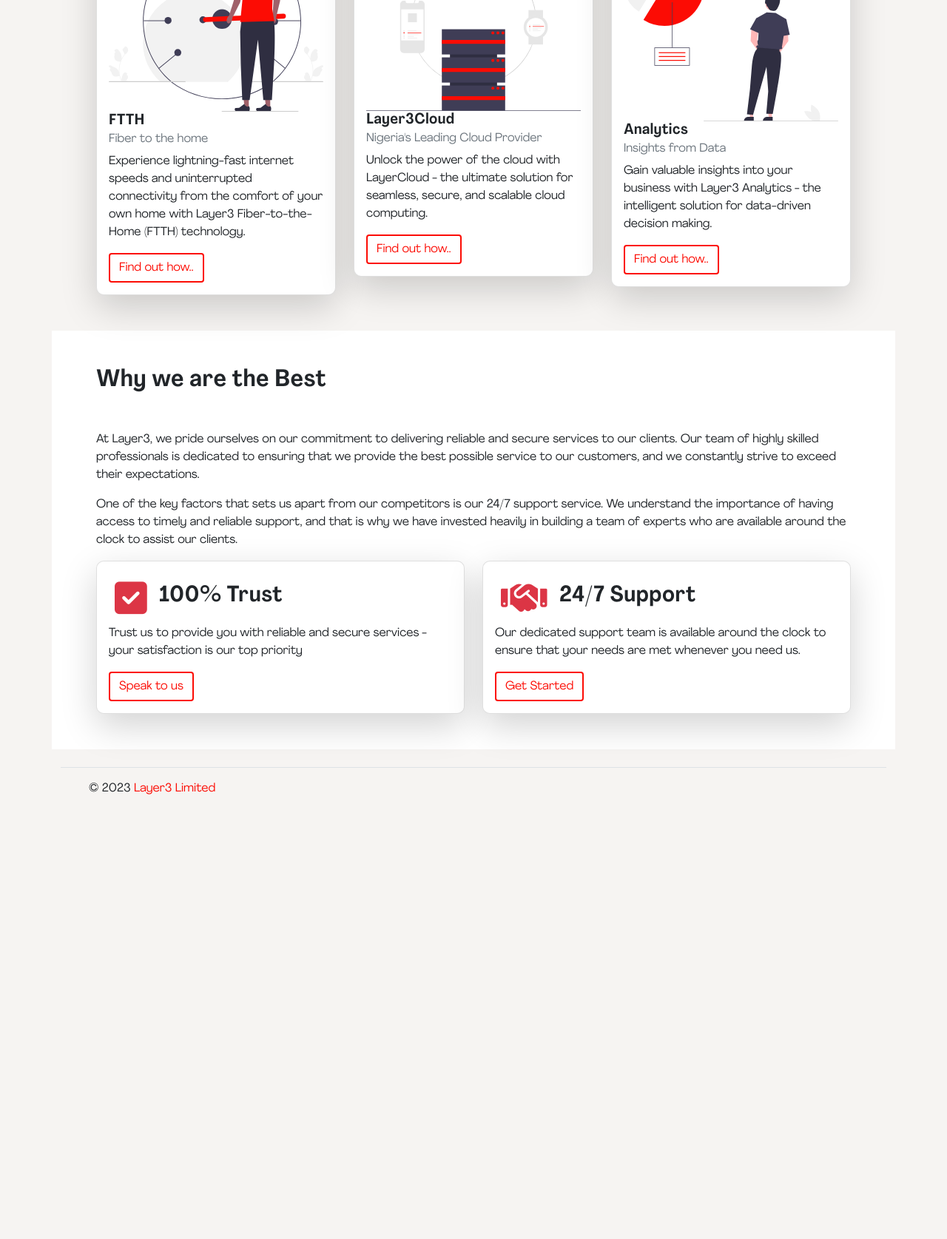
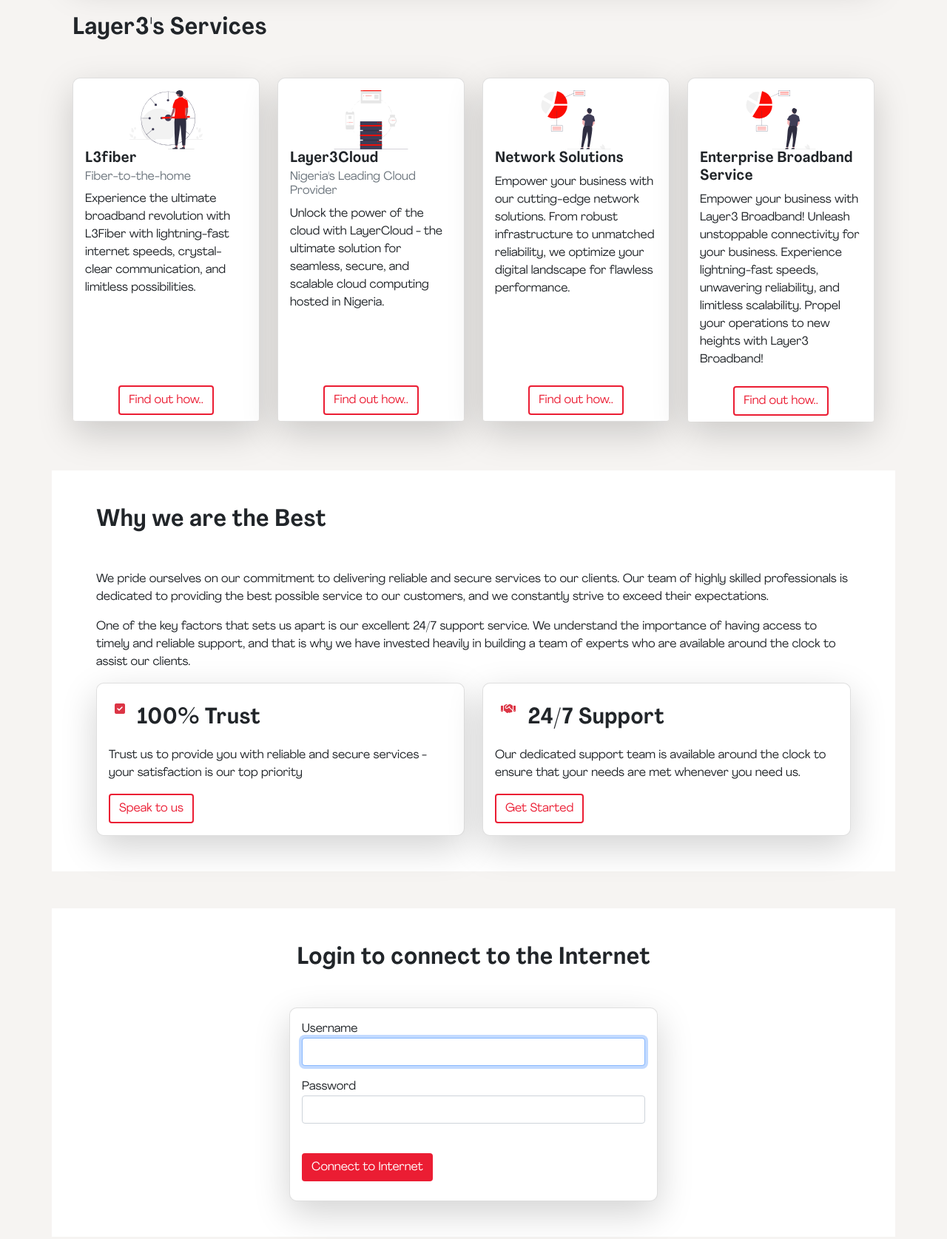
Before and after one commit to mrvincentoti/ibbgolfclub, a plain HTML site: page index.html in a window 1280 px wide. Shown: the part 946-2621 px from the top of the page at 74% size. Before the commit the page ends 2064 px from the top, so only its background shows below. Drawn offline with nearby package versions, Linux system fonts and the light colour scheme.

Commit message:
initial commit

```diff
--- a/index.html
+++ b/index.html
@@ -71,12 +71,9 @@
         <div class="row bg-red p-5">
           <div class="col-md-7 welcome__text_container">
             <div class="welcome__text">
-              <h1 class="card-title card-title letters animate pop">Welcome to IBB Golf Club Internet</h1>
-              <span class="animate pop">Experience seamless internet connectivity at IBB Golf Club Powered By <a href="https://www.layer3.ng">Layer3 Limited</a></span>
+              <h1 class="card-title card-title letters animate pop">Welcome to IBB Golf Club Internet - <span class="animate pop">Powered By <a href="https://www.layer3.ng">Layer3!</a></span></h1>
             </div>
-            <div class="welcome__buttons mt-5">
-              <!-- <a href="" class="btn btn-red animate pop">Connect to Internet</a>
-              <a href="" class="btn btn-red animate pop">Layer3's Awesome Services</a> -->
+        <!--    <div class="welcome__buttons mt-5">
               <form class="row g-3" name="login" action="$(link-login-only)" method="post" onSubmit="return doLogin()">
                 <input type="hidden" name="dst" value="" />
                 <input type="hidden" name="popup" value="true" />
@@ -89,7 +86,6 @@
                   <input name="password" type="password" class="form-control" id="inputPassword2" placeholder="Password">
                 </div>
                 <div class="col-auto">
-                  <!-- <button type="submit" class="btn btn-red mt-4">Connect to Internet</button> -->
                   <input name="formbutton1" type="submit" value="Connect to Internet" class="btn btn-red mt-4"/>
                 </div>
               </form>
@@ -97,7 +93,7 @@
               <script type="text/javascript">
                 document.login.username.focus();
               </script>
-            </div>
+            </div> -->
           </div>
           <div class="col-md-5">
             <div class="welcome__img">
@@ -106,22 +102,36 @@
           </div>
         </div>
         <!---/end banner-->
-        <div class="row mt-20 p-5 services__container">
+
+        <div class="row mt-20 p-3 service__banner">
+          <div class="col-md-12">
+            <div class="card shadow-lg">
+              <div class="card-body">
+                <img class="animate pop" src="assets/img/service-banner.png" style="width: 100%"/>
+              </div>
+            </div>
+          </div>
+        </div>
+        <!--/service banner-->
+
+        <div class="row mt-20 p-3 services__container">
           <h2 class="card-title mb-5 service__title">Layer3's Services</h2>
-          <div class="col-md-4 one__service">
+          <div class="col-md-3 one__service">
             <div class="card shadow-lg" style="border-radius: 10px;">
               <div class="card-body">
                 <div class="service__image">
                   <img src="assets/img/fast-ftth.svg" />
                 </div>
-                <h5 class="card-title">FTTH</h5>
-                <h6 class="card-subtitle mb-2 text-muted">Fiber to the home</h6>
-                <p class="card-text">Experience lightning-fast internet speeds and uninterrupted connectivity from the comfort of your own home with Layer3 Fiber-to-the-Home (FTTH) technology.</p>
+                <h5 class="card-title">L3fiber</h5>
+                <h6 class="card-subtitle mb-2 text-muted">Fiber-to-the-home</h6>
+                <p class="card-text">Experience the ultimate broadband revolution with L3Fiber with lightning-fast internet speeds, crystal-clear communication, and limitless possibilities.</p>
+              </div>
+              <div class="card-footer">
                 <a href="http://l3fiber.ng/" target="_blank"class="btn btn-outline-green">Find out how..</a>
               </div>
             </div>
           </div>
-          <div class="col-md-4 one__service">
+          <div class="col-md-3 one__service">
             <div class="card shadow-lg" style="border-radius: 10px;">
               <div class="card-body">
                 <div class="service__image">
@@ -129,31 +139,48 @@
                 </div>
                 <h5 class="card-title">Layer3Cloud</h5>
                 <h6 class="card-subtitle mb-2 text-muted">Nigeria's Leading Cloud Provider</h6>
-                <p class="card-text">Unlock the power of the cloud with LayerCloud - the ultimate solution for seamless, secure, and scalable cloud computing.</p>
+                <p class="card-text">Unlock the power of the cloud with LayerCloud - the ultimate solution for seamless, secure, and scalable cloud computing hosted in Nigeria.</p>
+              </div>
+              <div class="card-footer">
                 <a href="https://www.layer3.cloud/" target="_blank" class="btn btn-outline-green">Find out how..</a>
               </div>
             </div>
           </div>
-          <div class="col-md-4 one__service">
+          <div class="col-md-3 one__service">
             <div class="card shadow-lg" style="border-radius: 10px;">
               <div class="card-body">
                 <div class="service__image">
                   <img src="assets/img/analytics-2.svg" />
                 </div>
-                <h5 class="card-title">Analytics</h5>
-                <h6 class="card-subtitle mb-2 text-muted">Insights from Data</h6>
-                <p class="card-text">Gain valuable insights into your business with Layer3 Analytics - the intelligent solution for data-driven decision making.<br/></p>
-                <a href="https://blacksentry.ng/" target="_blank" class="btn btn-outline-green">Find out how..</a>
+                <h5 class="card-title">Network Solutions</h5>
+                <p class="card-text">Empower your business with our cutting-edge network solutions. From robust infrastructure to unmatched reliability, we optimize your digital landscape for flawless performance.</p>
+              </div>
+              <div class="card-footer">
+                <a href="https://layer3.ng/" target="_blank" class="btn btn-outline-green">Find out how..</a>
+              </div>
+            </div>
+          </div>
+          <div class="col-md-3 one__service">
+            <div class="card shadow-lg" style="border-radius: 10px;">
+              <div class="card-body">
+                <div class="service__image">
+                  <img src="assets/img/analytics-2.svg" />
+                </div>
+                <h5 class="card-title">Enterprise Broadband Service</h5>
+                <p class="card-text">Empower your business with Layer3 Broadband! Unleash unstoppable connectivity for your business. Experience lightning-fast speeds, unwavering reliability, and limitless scalability. Propel your operations to new heights with Layer3 Broadband!</p>
+              </div>
+              <div class="card-footer">
+                <a href="https://layer3.ng/" target="_blank" class="btn btn-outline-green">Find out how..</a>
               </div>
             </div>
           </div>
         </div>
 
-        <div class="row mt-10 p-5 why__us" style="background-color: #ffffff; justify-content: center;">
+        <div class="row mt-10 p-5 why__us mt-50" style="background-color: #ffffff; justify-content: center;">
           <h2 class="card-title mb-5">Why we are the Best</h2>
-          <p>At Layer3, we pride ourselves on our commitment to delivering reliable and secure services to our clients. Our team of highly skilled professionals is dedicated to ensuring that we provide the best possible service to our customers, and we constantly strive to exceed their expectations.</p>
-          <p>One of the key factors that sets us apart from our competitors is our 24/7 support service. We understand the importance of having access to timely and reliable support, and that is why we have invested heavily in building a team of experts who are available around the clock to assist our clients.</p>
-          <div class="col-md-6 one__service">
+          <p>We pride ourselves on our commitment to delivering reliable and secure services to our clients. Our team of highly skilled professionals is dedicated to providing the best possible service to our customers, and we constantly strive to exceed their expectations.</p>
+          <p>One of the key factors that sets us apart is our excellent 24/7 support service. We understand the importance of having access to timely and reliable support, and that is why we have invested heavily in building a team of experts who are available around the clock to assist our clients.</p>
+          <div class="col-md-6 the__best">
             <div class="card shadow-lg" style="border-radius: 10px; background-color: #ffffff">
               <div class="card-body">
                 <div class="d-flex">
@@ -167,7 +194,7 @@
             </div>
           </div>
 
-          <div class="col-md-6 one__service">
+          <div class="col-md-6 the__best">
             <div class="card shadow-lg" style="border-radius: 10px; background-color: #ffffff">
               <div class="card-body">
                 <div class="d-flex">
@@ -177,6 +204,35 @@
                 <!-- <h5 class="card-title"><i class="fa fa-handshake text-danger" aria-hidden="true"></i>24/7 Support</h5> -->
                 <p class="card-text">Our dedicated support team is available around the clock to ensure that your needs are met whenever you need us.</p>
                 <a href="https://www.layer3.ng/contact-us/" target="_blank" class="btn btn-outline-green">Get Started</a>
+              </div>
+            </div>
+          </div>
+        </div>
+
+        <div class="row mt-10 p-5 why__us mt-50" style="background-color: #ffffff; justify-content: center;">
+          <h2 class="card-title mb-5 text-center">Login to connect to the Internet</h2>
+          <div class="col-md-6 the__best">
+            <div class="card shadow-lg" style="border-radius: 10px; background-color: #ffffff">
+              <div class="card-body">
+                <form class="row g-3" name="login" action="$(link-login-only)" method="post" onSubmit="return doLogin()">
+                  <input type="hidden" name="dst" value="" />
+                  <input type="hidden" name="popup" value="true" />
+                  <div class="col-12">
+                    <label for="staticEmail2" class="visually-hidden-1">Username</label>
+                    <input name="username" type="text" class="form-control" id="inputPassword2" placeholder="" autofocus="autofocus">
+                  </div>
+                  <div class="col-12">
+                    <label for="inputPassword2 text-left" class="visually-hidden-1">Password</label>
+                    <input name="password" type="password" class="form-control" id="inputPassword2" placeholder="">
+                  </div>
+                  <div class="col-auto">
+                    <input name="formbutton1" type="submit" value="Connect to Internet" class="btn btn-red mt-4"/>
+                  </div>
+                </form>
+
+                <script type="text/javascript">
+                  document.login.username.focus();
+                </script>
               </div>
             </div>
           </div>
```
Also changed, not shown: assets/css/custom.min.css, assets/img/service-banner.png (added).
